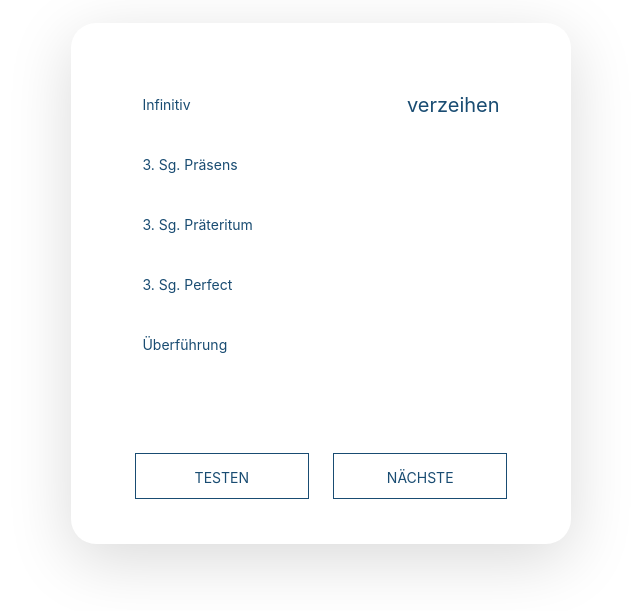
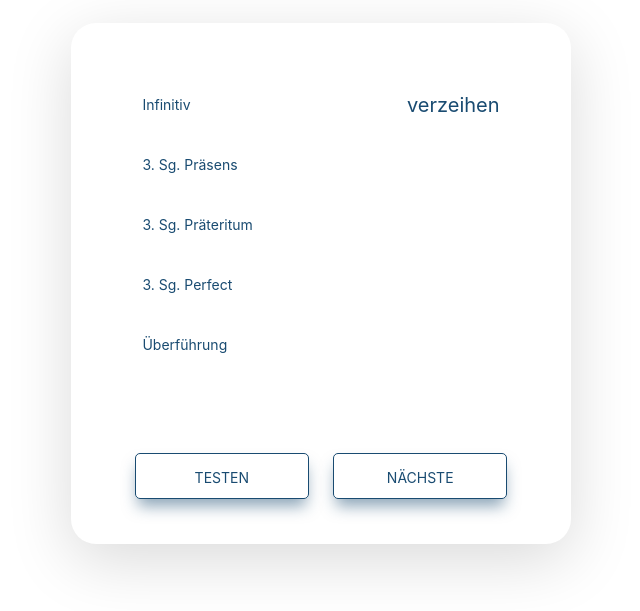
Before and after one commit to dimarique/irregular_deutsch, a plain HTML site: page index.html in a window 1280 px wide. Shown: the part 105-716 px from the top of the page, without its empty margins (319-959 px from the left). Drawn offline with Linux system fonts and the light colour scheme.

Commit message:
style: update button color, border-radius, and box shadow; update hidden_word color to white; update box-shadow and color in content_wrapper.

```diff
--- a/style.css
+++ b/style.css
@@ -10,7 +10,7 @@ body {
 }
 
 .content_wrapper {
-	color: #194c72;
+	color: hsl(206, 64%, 27%);
 	display: flex;
 	flex-direction: column;
 	align-items: center;
@@ -19,7 +19,7 @@ body {
 	max-width: 500px;
 	margin: 10% auto;
 	padding: 45px 5%;
-	box-shadow: 0 16px 64px 0 rgba(0, 0, 0, 0.15);
+	box-shadow: 0 16px 64px 0 hsla(0, 0%, 0%, 0.15);
 	border-radius: 25px;
 }
 
@@ -49,7 +49,7 @@ body {
 }
 
 .hidden_word {
-	color: #fff;
+	color: hsl(0, 0%, 100%);
 }
 
 .buttons_wrapper {
@@ -60,13 +60,14 @@ body {
 
 button {
 	all: unset;
-	color: #194c72;
+	color: hsla(206, 64%, 27%, 1.0);
 	width: 30%;
 	padding: 10px 30px;
 	font-size: 20px;
 	cursor: pointer;
 	border: 1px solid;
-	/*	border-radius: 5px; */
+	border-radius: 5px;
 	text-align: center;
 	font-variant: small-caps;
+	box-shadow: 0px 10px 15px -3px hsla(206, 64%, 27%, 0.5);
 }
```
